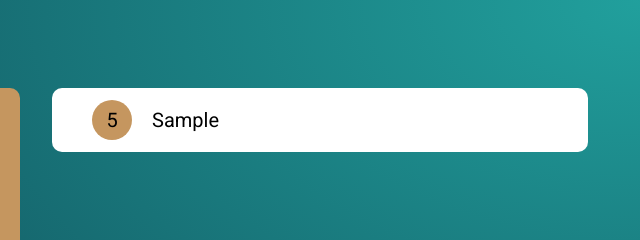
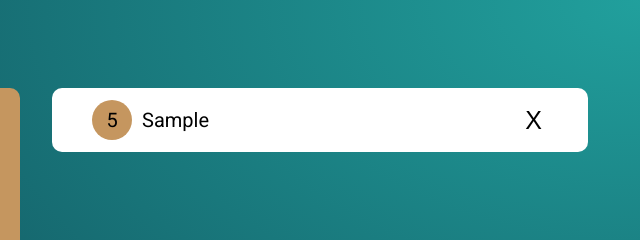
Before and after one commit to JuanSalles/travelbag-localStorage, a website with bundled scripts: page index.html in a window 1280 px wide. Both pictures are taken after typing "Sample", "5" into the empty fields and a click on the input "Adicionar". Shown: the top 240 px of the page, 636-1276 px from the left. Built offline with nearby package versions, Linux system fonts and the light colour scheme.

Commit message:
Adicionada a remocao de itens da lista

```diff
--- a/css/style.css
+++ b/css/style.css
@@ -125,8 +125,15 @@ form a {
     box-sizing: border-box;
     display: inline-flex;
     align-items: center;
+    justify-content: space-between;
     gap: 1em;
     font-size: 20px;
+}
+
+.container-lista{
+    display: inline-flex;
+    align-items: center;
+    gap: 10px;
 }
 
 .item strong {
@@ -139,3 +146,14 @@ form a {
     Background: #C5965F;
     font-weight: 400;
 }
+
+.excluir-item{
+    background: none;
+    border: none;
+    font-size: 25px;
+    color: black;
+}
+
+.excluir-item:hover{
+    font-size: 28px;
+}
--- /dev/null
+++ b/js/criaElemento.js
@@ -0,0 +1,25 @@
+export default function criaElemento (nome, quantidade, index){
+
+    const numeroItem = document.createElement('strong');
+    const novoItem = document.createElement('li');
+    const botao = document.createElement('button')
+    const div = document.createElement('div');
+
+    div.classList.add("container-lista");
+
+    botao.textContent = "X";
+
+    novoItem.classList.add("item");
+    botao.setAttribute("type", "button");
+    botao.setAttribute("data-item", index);
+    botao.classList.add("excluir-item");
+
+    numeroItem.textContent = quantidade;
+
+    div.appendChild(numeroItem);
+    div.innerHTML += nome;
+    novoItem.appendChild(div);
+    novoItem.appendChild(botao);
+
+    return novoItem;
+}
--- a/js/main.js
+++ b/js/main.js
@@ -1,5 +1,6 @@
 import item from "./item.js";
 import memoria from "./memoria.js";
+import criaElemento from "./criaElemento.js";
 
 const form = document.getElementById("novoItem");
 const lista = document.getElementById("lista-1");
@@ -10,39 +11,21 @@ const novaMemoria = new memoria();
 const listaDeItems = [];
 
 
-function criaElemento (nome, quantidade){
+function exibirLista(array) {
 
-    const numeroItem = document.createElement('strong');
-    const novoItem = document.createElement('li');
-
-    novoItem.classList.add("item");
-
-    numeroItem.textContent = quantidade;
-
-    novoItem.appendChild(numeroItem);
-    novoItem.innerHTML += nome;
-
-    return novoItem;
-}
-
-function exibirLista (array){
-
-    console.log(array)
     lista.textContent = "";
 
-    array.forEach(element => {
+    array.forEach((element, index) => {
 
-        console.log(element.nome);
-
-        const elementoHTML = criaElemento(element.nome, element.quantidade);
+        const elementoHTML = criaElemento(element.nome, element.quantidade, index);
         lista.appendChild(elementoHTML);
 
     });
 }
 
-if(novaMemoria.ler()){
 
-    console.log("tinha algo", novaMemoria.ler());
+if (novaMemoria.ler()) {
+
     listaDeItems.push(...novaMemoria.ler())
     exibirLista(listaDeItems);
 
@@ -68,10 +51,21 @@ form.addEventListener('submit', (event) => {
 
 })
 
-botaoLimpar.addEventListener('click', () =>{
+botaoLimpar.addEventListener('click', () => {
 
     listaDeItems.splice(0, listaDeItems.length);
     localStorage.removeItem("mochila");
-    console.log("limpo")
+
 
 })
+
+lista.addEventListener('click', (event) => {
+
+    if (event.target.dataset.item) {
+        const itemExcluido = event.target.dataset.item;
+        listaDeItems.splice(itemExcluido, 1);
+        exibirLista(listaDeItems);
+        novaMemoria.salvar(listaDeItems);
+    }
+
+})
--- a/js/memoria.js
+++ b/js/memoria.js
@@ -16,6 +16,6 @@ export default class memoria{
             localStorage.setItem("mochila", "");
             return false
         }
+    }
 
-    }
 }
```
